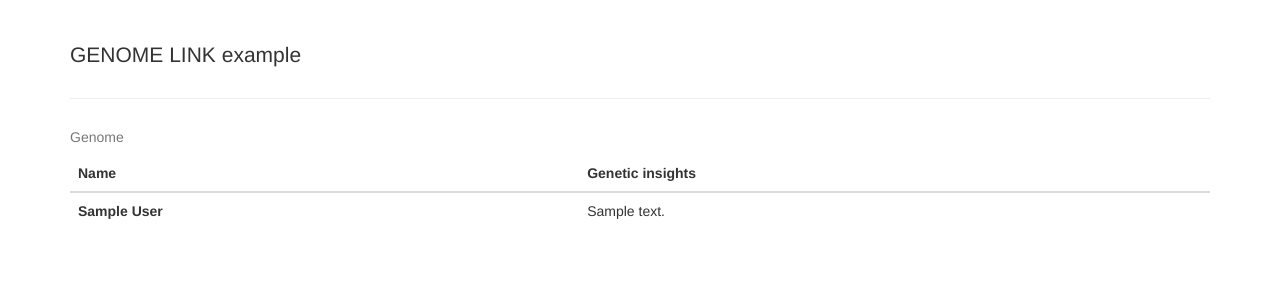
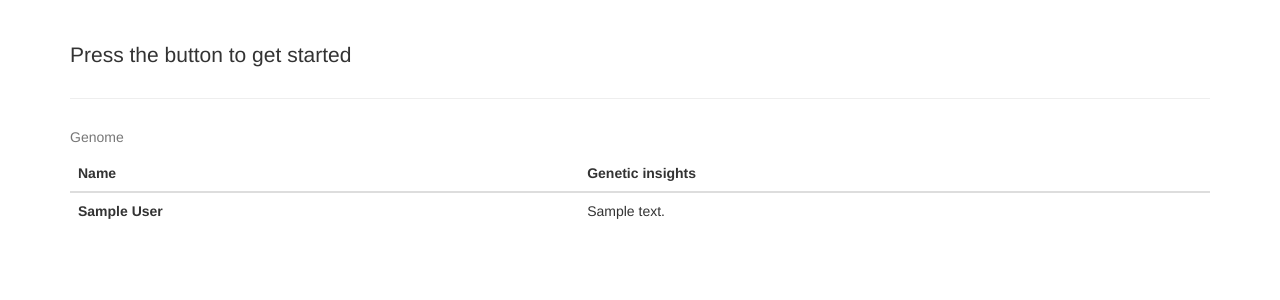
Before and after one commit to prudentprogrammer/CaffeineControl, a Flask app: template templates/index.html in a window 1280 px wide. Shown: the top 300 px of the page. Run offline with Flask 2, Linux system fonts and the light colour scheme; the template is opened without the code that fills it: most values are stand-ins (such as "Sample title", 1, 10 or a date in 2020); some libraries are stand-ins or nearby versions.

Commit message:
Changed the html title and imports

```diff
--- a/app.py
+++ b/app.py
@@ -1,7 +1,7 @@
 from flask import Flask, flash, render_template, request, redirect, session, url_for
 from api_constants import *
 import genomelink
-
+import os
 
 def create_app():
     app = Flask(__name__)
@@ -40,11 +40,10 @@ def create_app():
 
 if __name__ == '__main__':
     # This allows us to use a plain HTTP callback.
-    import os
     os.environ['DEBUG'] = '1'
     os.environ['OAUTHLIB_INSECURE_TRANSPORT'] = '1'
 
     # Run local server on port 5000.
     app = create_app()
-    app.secret_key = os.urandom(24)
+    #app.secret_key = os.urandom(24)
     app.run(debug=True)
--- a/templates/index.html
+++ b/templates/index.html
@@ -6,7 +6,7 @@
   <body>
     <div class="container">
       <div class="page-header">
-        <p class="lead">GENOME LINK example</p>
+        <p class="lead">Press the button to get started</p>
       </div>
 
       {% with messages = get_flashed_messages() %}
@@ -21,7 +21,7 @@
       {% endwith %}
 
       {% if not reports %}
-      <a href="{{ authorize_url }}" class="btn btn-default">Connect with genome</a>
+      <a href="{{ authorize_url }}" class="btn btn-default">Connect with genome by clicking the button</a>
       {% else %}
       <table class="table">
         <caption>Genome</caption>
```
